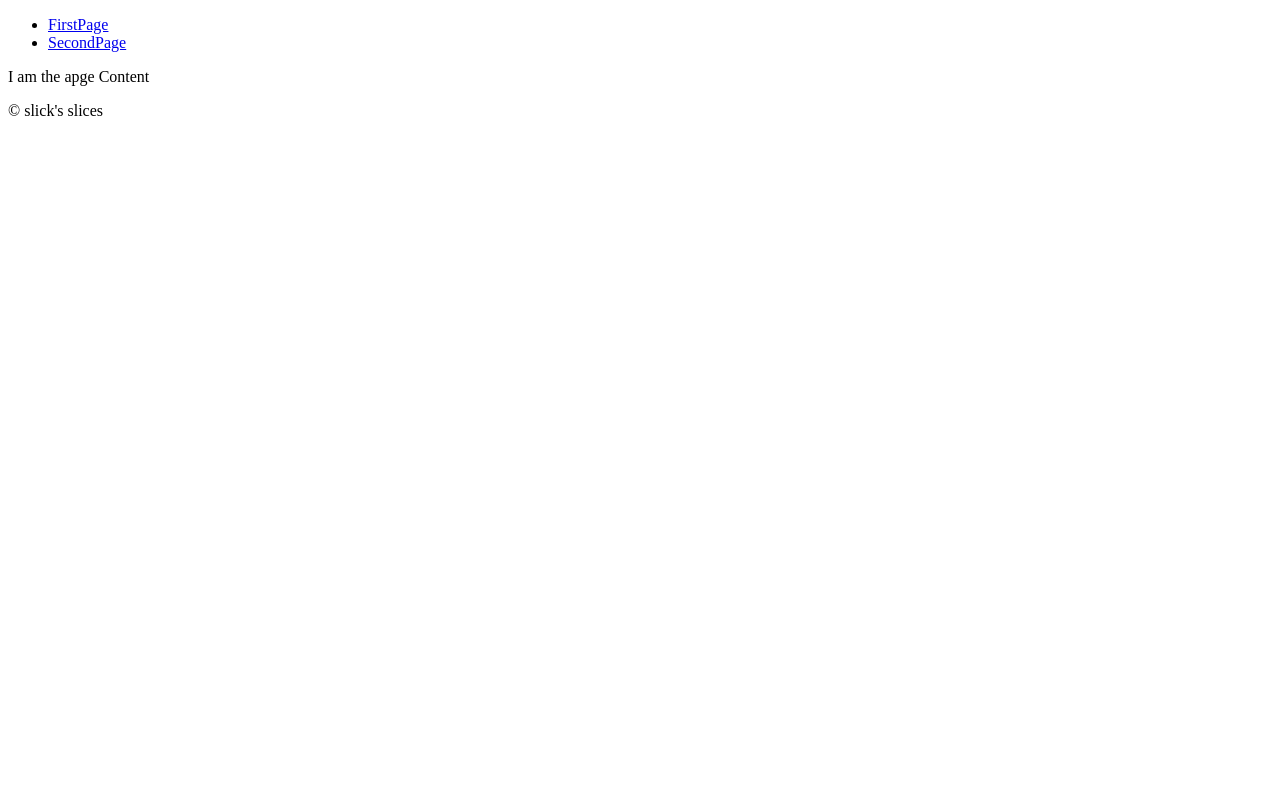
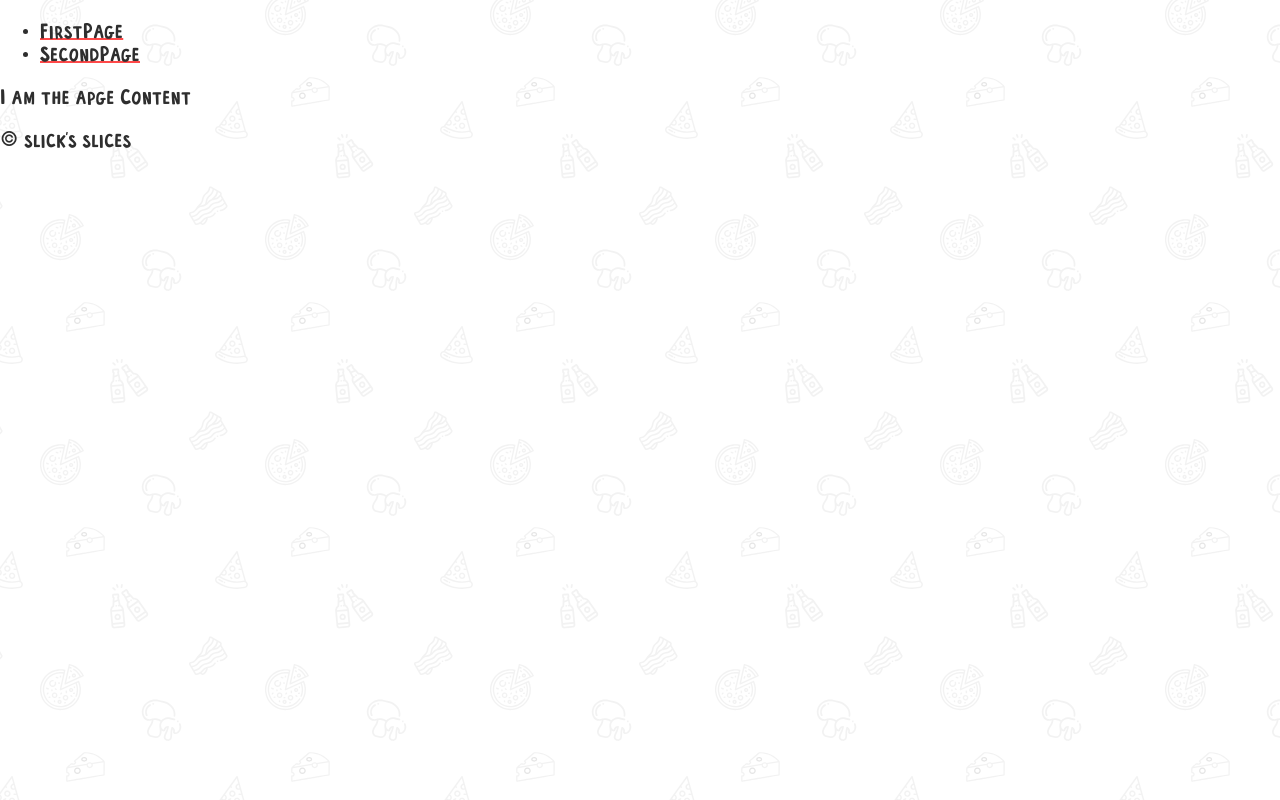
Before and after one commit to moinahmed22feet/Gatsby-site, a Gatsby site in the folder gatsby/: page / in a window 1280 px wide. Built offline with nearby package versions, Linux system fonts and the light colour scheme; Gatsby itself is replaced by a stand-in of ours.

Commit message:
added global style and Typography

```diff
--- a/gatsby/src/components/Layout.js
+++ b/gatsby/src/components/Layout.js
@@ -1,13 +1,17 @@
-import React from 'react';
+import React from "react";
 import Nav from "../components/Nav";
 import Footer from "../components/Footer";
-export default function Layout({children}){
-
-    return (
+import Typography from "../styles/Typography";
+import "normalize.css";
+import GlobalStyles from "../styles/GlobalStyles";
+export default function Layout({ children }) {
+  return (
     <div>
-    <Nav/>
-    {children}
-    <Footer/>
+      <Typography />
+      <GlobalStyles />
+      <Nav />
+      {children}
+      <Footer />
     </div>
-    )
+  );
 }
--- /dev/null
+++ b/gatsby/src/styles/GlobalStyles.js
@@ -0,0 +1,89 @@
+import { createGlobalStyle } from "styled-components";
+import bg from "../assets/images/bg.svg";
+import stripes from "../assets/images/stripes.svg";
+
+const GlobalStyles = createGlobalStyle`
+  :root {
+    --red: #FF4949;
+    --black: #2E2E2E;
+    --yellow: #ffc600;
+    --white: #fff;
+    --grey: #efefef;
+  }
+  html {
+    background-image: url(${bg});
+    background-size: 450px;
+    background-attachment: fixed;
+    font-size: 10px;
+  }
+
+  body {
+    font-size: 2rem;
+  }
+
+  fieldset {
+    border-color: rgba(0,0,0,0.1);
+    border-width: 1px;
+  }
+
+  button {
+    background: var(--red);
+    color: white;
+    border: 0;
+    padding: 0.6rem 1rem;
+    border-radius: 2px;
+    cursor: pointer;
+    --cast: 2px;
+    box-shadow: var(--cast) var(--cast) 0 var(--grey);
+    text-shadow: 0.5px 0.5px 0 rgba(0,0,0,0.2);
+    transition: all 0.2s;
+    &:hover {
+      --cast: 4px;
+    }
+  }
+
+  .gatsby-image-wrapper img[src*=base64\\,] {
+    image-rendering: -moz-crisp-edges;
+    image-rendering: pixelated;
+  }
+
+  /* Scrollbar Styles */
+  body::-webkit-scrollbar {
+    width: 12px;
+  }
+  html {
+    scrollbar-width: thin;
+    scrollbar-color: var(--red) var(--white);
+  }
+  body::-webkit-scrollbar-track {
+    background: var(--white);
+  }
+  body::-webkit-scrollbar-thumb {
+    background-color: var(--red) ;
+    border-radius: 6px;
+    border: 3px solid var(--white);
+  }
+
+  hr {
+    border: 0;
+    height: 8px;
+    background-image: url(${stripes});
+    background-size: 1500px;
+  }
+
+  img {
+    max-width: 100%;
+  }
+
+  .tilt {
+    transform: rotate(-2deg);
+    position: relative;
+    display: inline-block;
+  }
+  nav {
+list-style:none;
+  }
+
+`;
+
+export default GlobalStyles;
--- /dev/null
+++ b/gatsby/src/styles/Typography.js
@@ -0,0 +1,44 @@
+import { createGlobalStyle } from 'styled-components';
+
+import font from '../assets/fonts/frenchfries.woff';
+
+const Typography = createGlobalStyle`
+  @font-face {
+    font-family: FrenchFries;
+    src: url(${font});
+  }
+  html {
+    font-family: FrenchFries, -apple-system, BlinkMacSystemFont, 'Segoe UI', Roboto, Oxygen, Ubuntu, Cantarell, 'Open Sans', 'Helvetica Neue', sans-serif;
+    color: var(--black);
+  }
+  p, li {
+    letter-spacing: 0.5px;
+  }
+  h1,h2,h3,h4,h5,h6 {
+    font-weight: normal;
+    margin: 0;
+  }
+  a {
+    color: var(--black);
+    text-decoration-color: var(--red);
+    /* Chrome renders this weird with this font, so we turn it off */
+    text-decoration-skip-ink: none;
+  }
+  mark, .mark {
+    background: var(--yellow);
+    padding: 0 2px 2px 2px;
+    margin: 0;
+    display: inline;
+    line-height: 1;
+  }
+
+  .center {
+    text-align: center;
+  }
+
+  .tilt {
+    transform: rotate(-2deg);
+  }
+`;
+
+export default Typography;
--- /dev/null
+++ b/sanity/config/@sanity/data-aspects.json
@@ -0,0 +1,3 @@
+{
+  "listOptions": {}
+}
--- /dev/null
+++ b/sanity/config/@sanity/default-layout.json
@@ -0,0 +1,6 @@
+{
+  "toolSwitcher": {
+    "order": [],
+    "hidden": []
+  }
+}
--- /dev/null
+++ b/sanity/config/@sanity/form-builder.json
@@ -0,0 +1,5 @@
+{
+  "images": {
+    "directUploads": true
+  }
+}
```
Also changed, not shown: sanity/config/@sanity/default-login.json (added, +7 -0 lines), sanity/config/@sanity/google-maps-input.json (added, +8 -0 lines), 4 other files.
